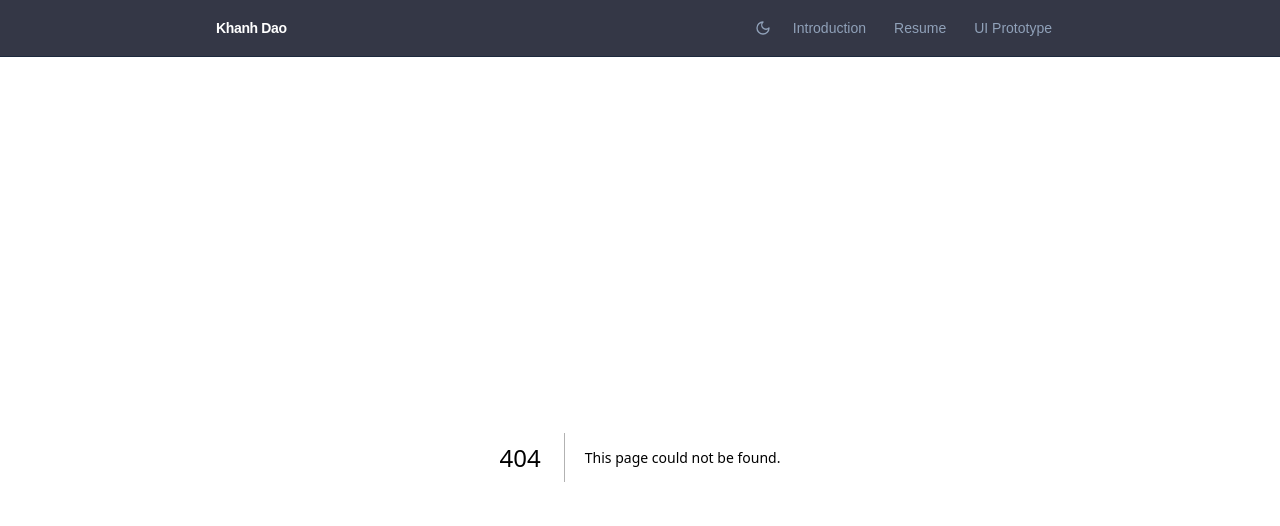
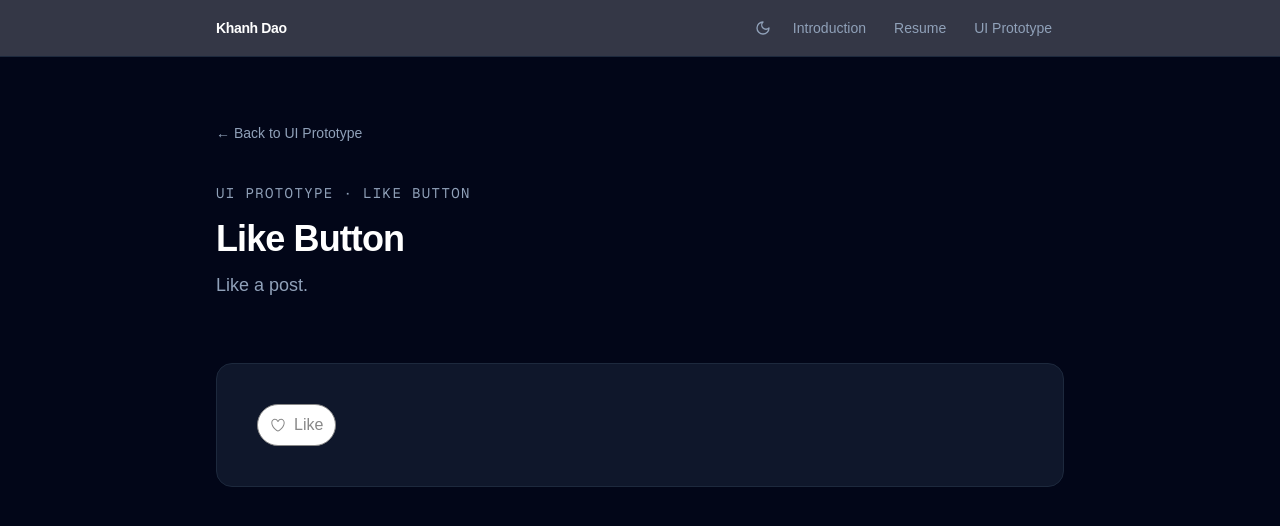
Before and after one commit to lelea2/solace, a Next.js app: page /ui-prototype/like-button in a window 1280 px wide. Before the commit this address had no page. Shown: the top 526 px of the page. Built offline with nearby package versions, Linux system fonts and the light colour scheme.

Commit message:
update component

```diff
--- /dev/null
+++ b/app/ui-prototype/like-button/page.tsx
@@ -0,0 +1,34 @@
+import Link from "next/link";
+import LikeButton from "@/components/ui-prototype/like-button/LikeButton";
+
+export const metadata = {
+  title: "Like Button — UI Prototype",
+  description: "A simple like button component prototype.",
+};
+
+export default function LikeButtonPage() {
+  return (
+    <div className="min-h-screen bg-slate-950 text-white">
+      <div className="max-w-4xl mx-auto px-6 py-16">
+        <Link
+          href="/ui-prototype"
+          className="inline-flex items-center gap-2 text-sm text-slate-400 hover:text-white transition-colors mb-10"
+        >
+          ← Back to UI Prototype
+        </Link>
+
+        <p className="text-slate-400 text-sm font-mono tracking-widest uppercase mb-4">
+          UI Prototype · Like Button
+        </p>
+        <h1 className="text-4xl font-bold tracking-tight mb-3">Like Button</h1>
+        <p className="text-slate-400 text-lg mb-16">
+          Like a post.
+        </p>
+
+        <div className="rounded-2xl border border-slate-800 bg-slate-900 p-10">
+          <LikeButton />
+        </div>
+      </div>
+    </div>
+  );
+}
--- a/app/ui-prototype/page.tsx
+++ b/app/ui-prototype/page.tsx
@@ -72,6 +72,12 @@ const prototypes = [
     description: "A simple pixel art component prototype.",
     icon: "🎨",
   },
+  {
+    href: "/ui-prototype/like-button",
+    title: "Like Button",
+    description: "A simple like button component prototype.",
+    icon: "👍",
+  },
 ];
 
 export default function UIPrototypePage() {
--- /dev/null
+++ b/components/ui-prototype/like-button/LikeButton.tsx
@@ -0,0 +1,67 @@
+"use client";
+
+import { useState } from "react";
+import { HeartIcon, SpinnerIcon } from "./icons";
+import "./styles.css";
+
+const API_URL =
+  "https://questions.greatfrontend.com/api/questions/like-button";
+
+type Status = "default" | "liked" | "loading";
+
+export default function App() {
+  const [status, setStatus] = useState<Status>("default");
+  const [error, setError] = useState("");
+
+  const isLiked = status === "liked";
+  const isLoading = status === "loading";
+
+  async function handleClick() {
+    if (isLoading) return;
+
+    const previousStatus = status;
+    const action = isLiked ? "unlike" : "like";
+
+    setStatus("loading");
+    setError("");
+
+    try {
+      const response = await fetch(API_URL, {
+        method: "POST",
+        headers: {
+          "Content-Type": "application/json",
+        },
+        body: JSON.stringify({ action }),
+      });
+
+      const data = await response.json();
+
+      if (!response.ok) {
+        throw new Error(data.message);
+      }
+
+      setStatus(action === "like" ? "liked" : "default");
+    } catch (err) {
+      setStatus(previousStatus);
+      setError(
+        err instanceof Error ? err.message : "Something went wrong."
+      );
+    }
+  }
+
+  return (
+    <div>
+      <button
+        className={`like-button ${isLiked ? "liked" : ""}`}
+        disabled={isLoading}
+        onClick={handleClick}
+        aria-pressed={isLiked}
+      >
+        {isLoading ? <SpinnerIcon /> : <HeartIcon />}
+        {isLiked ? "Liked" : "Like"}
+      </button>
+
+      {error && <p className="error">{error}</p>}
+    </div>
+  );
+}
--- /dev/null
+++ b/components/ui-prototype/like-button/icons.tsx
@@ -0,0 +1,42 @@
+export function SpinnerIcon({ className }: { className?: string }) {
+  return (
+    <svg
+      className={className}
+      width={16}
+      height={16}
+      viewBox="0 0 38 38"
+      xmlns="http://www.w3.org/2000/svg"
+      stroke="currentColor">
+      <g fill="none" fillRule="evenodd">
+        <g transform="translate(1 1)" strokeWidth="2">
+          <circle strokeOpacity=".5" cx="18" cy="18" r="18" />
+          <path d="M36 18c0-9.94-8.06-18-18-18">
+            <animateTransform
+              attributeName="transform"
+              type="rotate"
+              from="0 18 18"
+              to="360 18 18"
+              dur="1s"
+              repeatCount="indefinite"
+            />
+          </path>
+        </g>
+      </g>
+    </svg>
+  );
+}
+
+export function HeartIcon({ className }: { className?: string }) {
+  return (
+    <svg
+      className={className}
+      fill="currentColor"
+      viewBox="0 0 24 24"
+      width="16"
+      height="16">
+      <g>
+        <path d="M12 21.638h-.014C9.403 21.59 1.95 14.856 1.95 8.478c0-3.064 2.525-5.754 5.403-5.754 2.29 0 3.83 1.58 4.646 2.73.814-1.148 2.354-2.73 4.645-2.73 2.88 0 5.404 2.69 5.404 5.755 0 6.376-7.454 13.11-10.037 13.157H12zM7.354 4.225c-2.08 0-3.903 1.988-3.903 4.255 0 5.74 7.034 11.596 8.55 11.658 1.518-.062 8.55-5.917 8.55-11.658 0-2.267-1.823-4.255-3.903-4.255-2.528 0-3.94 2.936-3.952 2.965-.23.562-1.156.562-1.387 0-.014-.03-1.425-2.965-3.954-2.965z"></path>
+      </g>
+    </svg>
+  );
+}
--- /dev/null
+++ b/components/ui-prototype/like-button/styles.css
@@ -0,0 +1,31 @@
+.like-button {
+  display: inline-flex;
+  align-items: center;
+  gap: 8px;
+  border: 1px solid #888;
+  color: #888;
+  background: white;
+  padding: 8px 12px;
+  border-radius: 999px;
+  cursor: pointer;
+}
+
+.like-button:hover {
+  border-color: #f00;
+  color: #f00;
+}
+
+.like-button.liked {
+  border-color: #f00;
+  color: #f00;
+}
+
+.like-button:disabled {
+  cursor: not-allowed;
+  opacity: 0.7;
+}
+
+.error {
+  color: #f00;
+  margin-top: 8px;
+}
```
